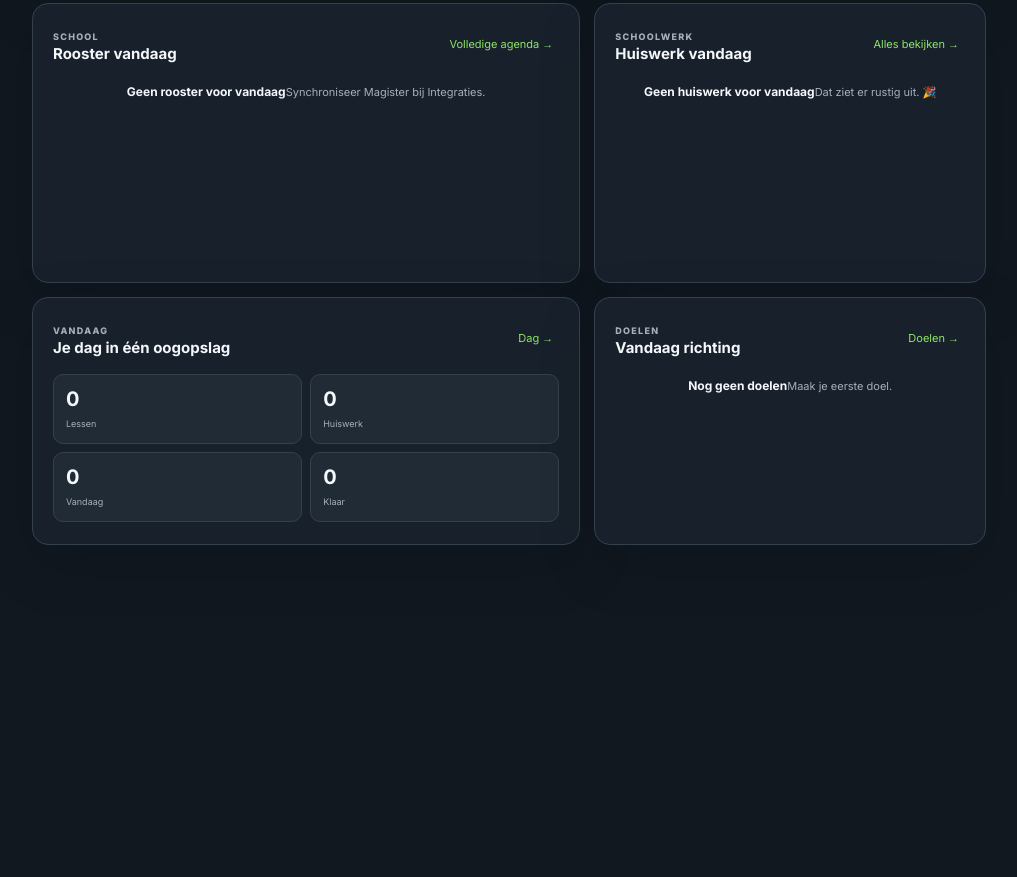
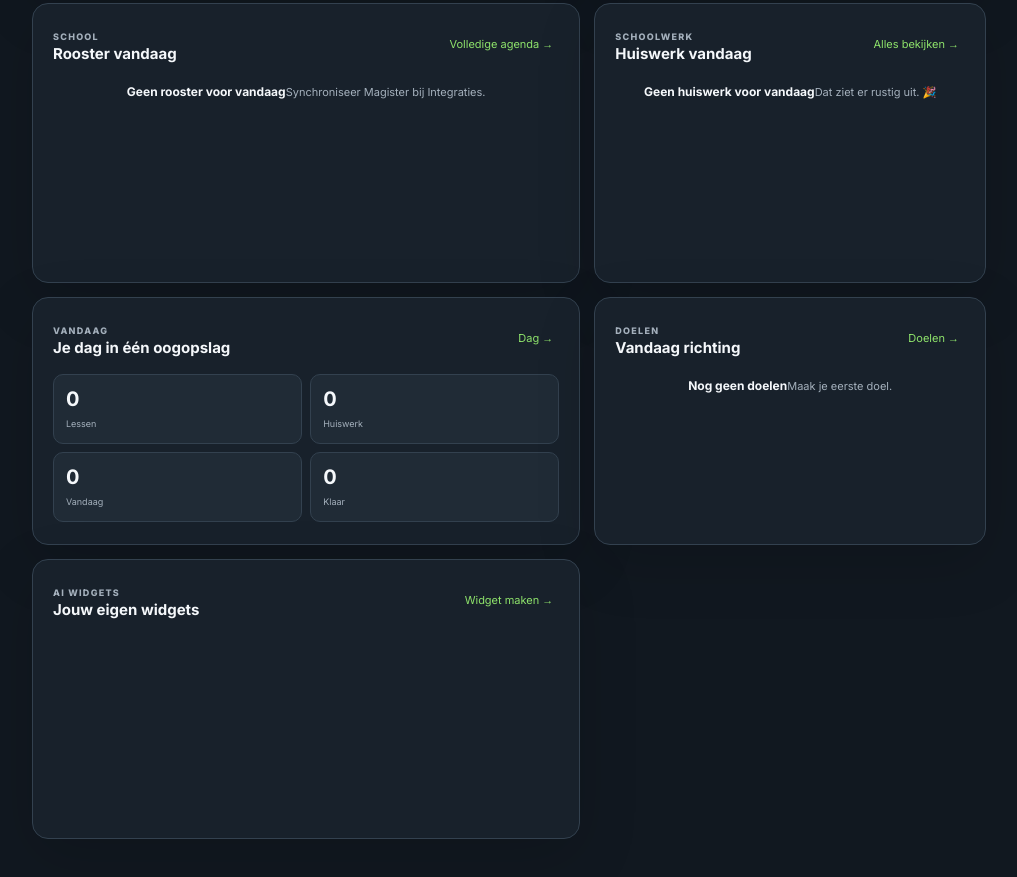
Before and after one commit to echoairgroup/My-Life-Dashboard, a plain HTML site: page index.html in a window 1280 px wide. Shown: the part 869-1746 px from the top of the page, without its empty margins (256-1273 px from the left). Before the commit the page ends 1484 px from the top, so only its background shows below. Drawn offline with Linux system fonts and the light colour scheme; no server answers.

Commit message:
Add AI widgets section to dashboard home

```diff
--- a/index.html
+++ b/index.html
@@ -41,7 +41,7 @@
 <article class="panel large dashboard-schedule"><div class="panel-head"><div><span class="panel-kicker">SCHOOL</span><h2>Rooster vandaag</h2></div><button class="text-btn" data-goto="agenda">Volledige agenda →</button></div><div id="dashboardSchedule" class="schedule-list"><div class="empty-state"><strong>Rooster wordt geladen</strong><span>Synchroniseer Magister bij Integraties.</span></div></div></article>
 <article class="panel large dashboard-homework"><div class="panel-head"><div><span class="panel-kicker">SCHOOLWERK</span><h2>Huiswerk vandaag</h2></div><button class="text-btn" data-goto="homework">Alles bekijken →</button></div><div id="dashboardHomework" class="task-list"></div></article>
 <article class="panel"><div class="panel-head"><div><span class="panel-kicker">VANDAAG</span><h2>Je dag in één oogopslag</h2></div><button class="text-btn" data-goto="today">Dag →</button></div><div id="dashboardDaySummary" class="day-summary"></div></article>
-<article class="panel"><div class="panel-head"><div><span class="panel-kicker">DOELEN</span><h2>Vandaag richting</h2></div><button class="text-btn" data-goto="goals">Doelen →</button></div><div id="dashboardGoals" class="goal-mini"></div></article>
+<article class="panel"><div class="panel-head"><div><span class="panel-kicker">DOELEN</span><h2>Vandaag richting</h2></div><button class="text-btn" data-goto="goals">Doelen →</button></div><div id="dashboardGoals" class="goal-mini"></div></article><article class="panel large home-ai-widgets-panel"><div class="panel-head"><div><span class="panel-kicker">AI WIDGETS</span><h2>Jouw eigen widgets</h2></div><button class="text-btn" data-goto="ai">Widget maken →</button></div><div id="homeAIWidgets" class="home-ai-widgets"></div></article>
 </div></section>
 <section class="view" id="view-tasks"><div class="page-head"><div><p class="eyebrow">ORGANISEREN</p><h1>Taken</h1><p>Alles wat je niet uit je hoofd wilt hoeven onthouden.</p></div><button class="primary-btn" id="taskAdd2">＋ Nieuwe taak</button></div><div class="toolbar"><input id="taskSearch" class="search" placeholder="⌕  Zoek in taken..."><select id="taskFilter"><option value="all">Alle taken</option><option value="open">Open</option><option value="done">Afgerond</option><option value="today">Vandaag</option></select><select id="taskPriority"><option value="all">Alle prioriteiten</option><option value="high">Hoog</option><option value="medium">Gemiddeld</option><option value="low">Laag</option></select></div><div id="allTasks" class="full-list"></div></section>
 <section class="view" id="view-planning"><div class="page-head"><div><p class="eyebrow">OVERZICHT</p><h1>Planning</h1><p>Plan je dagen zonder dat het een tweede baan wordt.</p></div><button class="primary-btn" id="planAdd">＋ Nieuwe taak</button></div><div class="calendar-head"><button class="icon-btn" id="prevMonth">‹</button><h2 id="monthTitle"></h2><button class="icon-btn" id="nextMonth">›</button></div><div id="calendar" class="calendar"></div></section>
```
